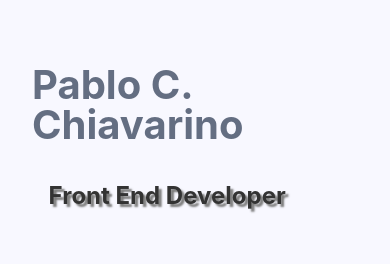
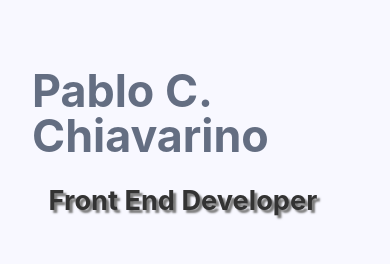
Before and after one commit to PabloC-Chiavarino/portfolio-dev, a React (Vite) app: page / in a window 390 px wide. Shown: the top 264 px of the page. Built offline with nearby package versions, Linux system fonts and the light colour scheme.

Commit message:
[styles] full responsive version

```diff
--- a/src/components/MyInfo/styles.css
+++ b/src/components/MyInfo/styles.css
@@ -34,11 +34,11 @@
     }
 
     .title {
-        font-size: 2.5rem;
+        font-size: 2.8rem;
     }
 
     .subtitle {
-        font-size: 1.5rem;
+        font-size: 1.7rem;
         top: 8rem;
         text-shadow: 3px 3px 2px #7b7b7b;
         color: #333;
```
